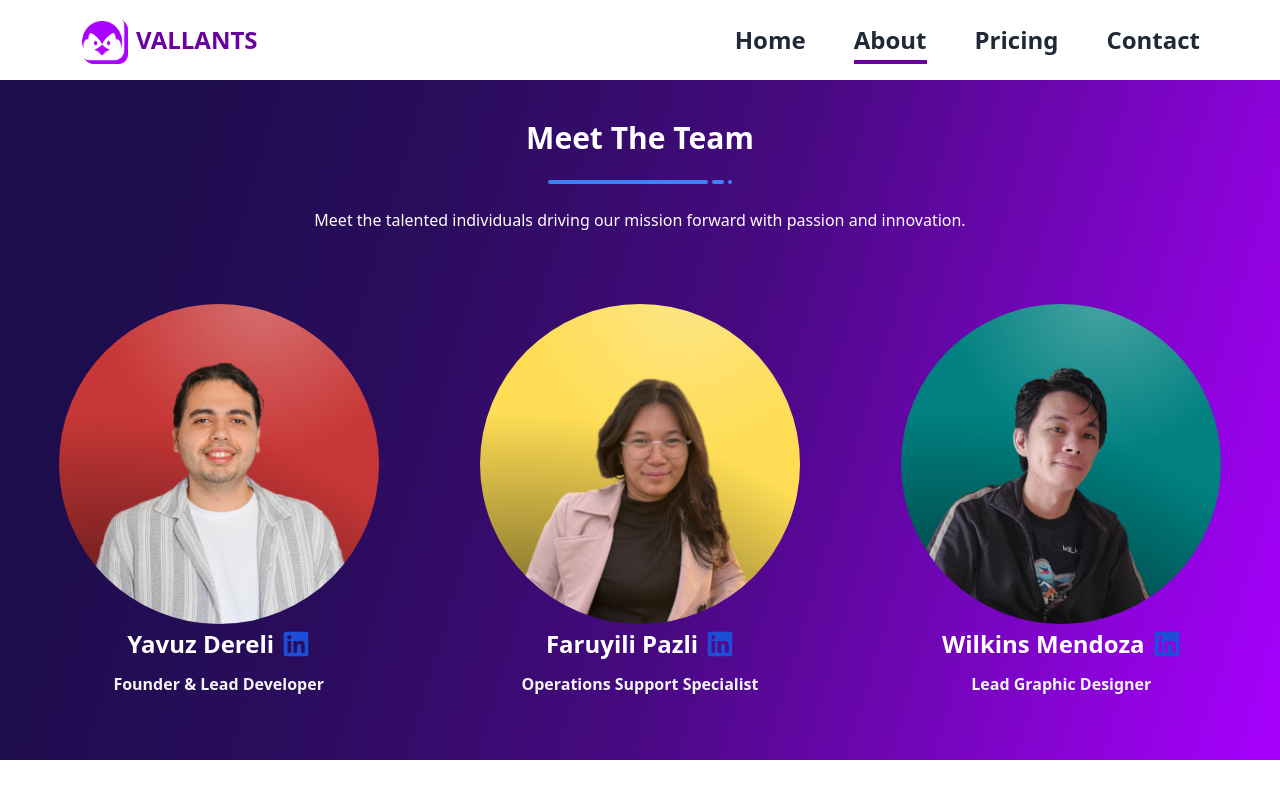
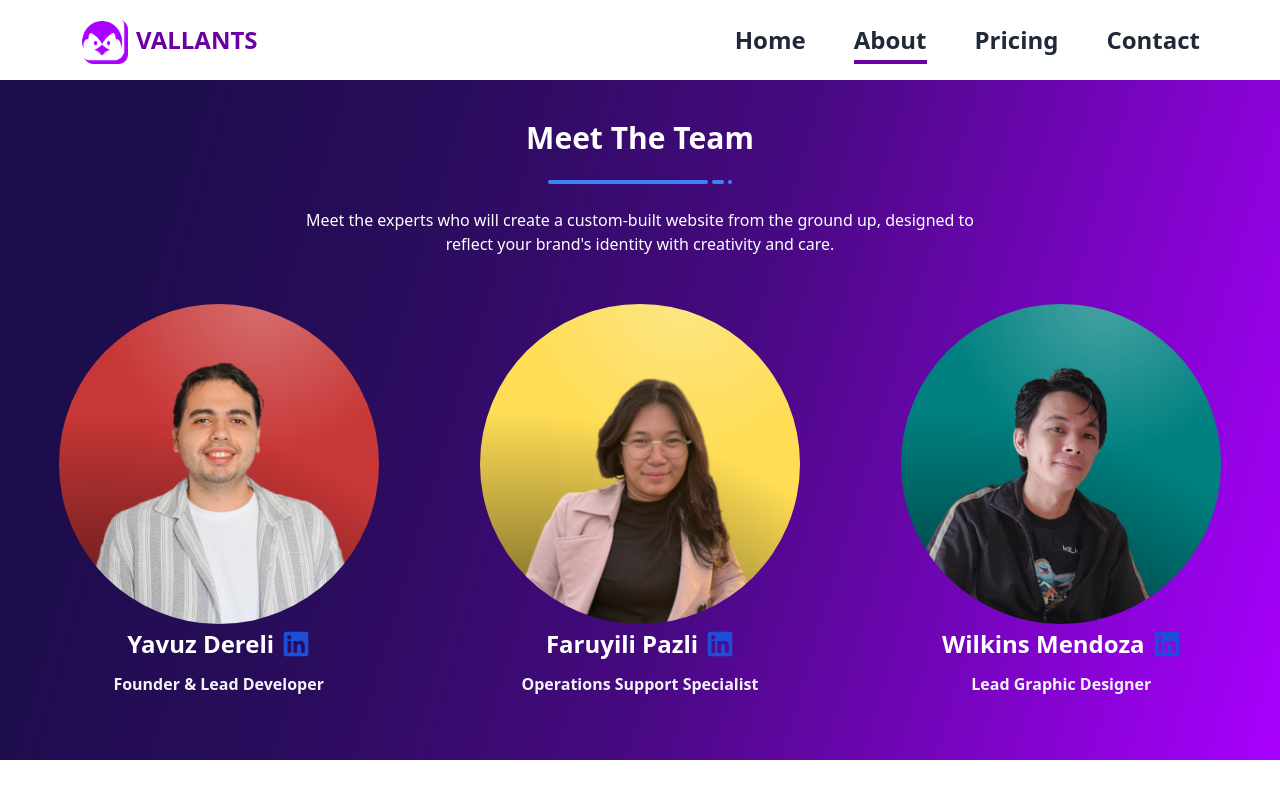
Before and after one commit to Aspheles/vallants, a React (Vite) app: page /about in a window 1280 px wide. Shown: the top 800 px of the page. Built offline with nearby package versions, Linux system fonts and the light colour scheme.

Commit message:
adjusted text on the team section

```diff
--- a/src/pages/about.tsx
+++ b/src/pages/about.tsx
@@ -50,8 +50,9 @@ const About: React.FC = () => {
               <span className="inline-block w-1 h-1 bg-blue-500 rounded-full"></span>
             </div>
             <p className="max-w-2xl mx-auto mt-6 text-center text-white">
-              Meet the talented individuals driving our mission forward with
-              passion and innovation.
+              Meet the experts who will create a custom-built website from the
+              ground up, designed to reflect your brand's identity with
+              creativity and care.
             </p>
           </div>
         </div>
```
